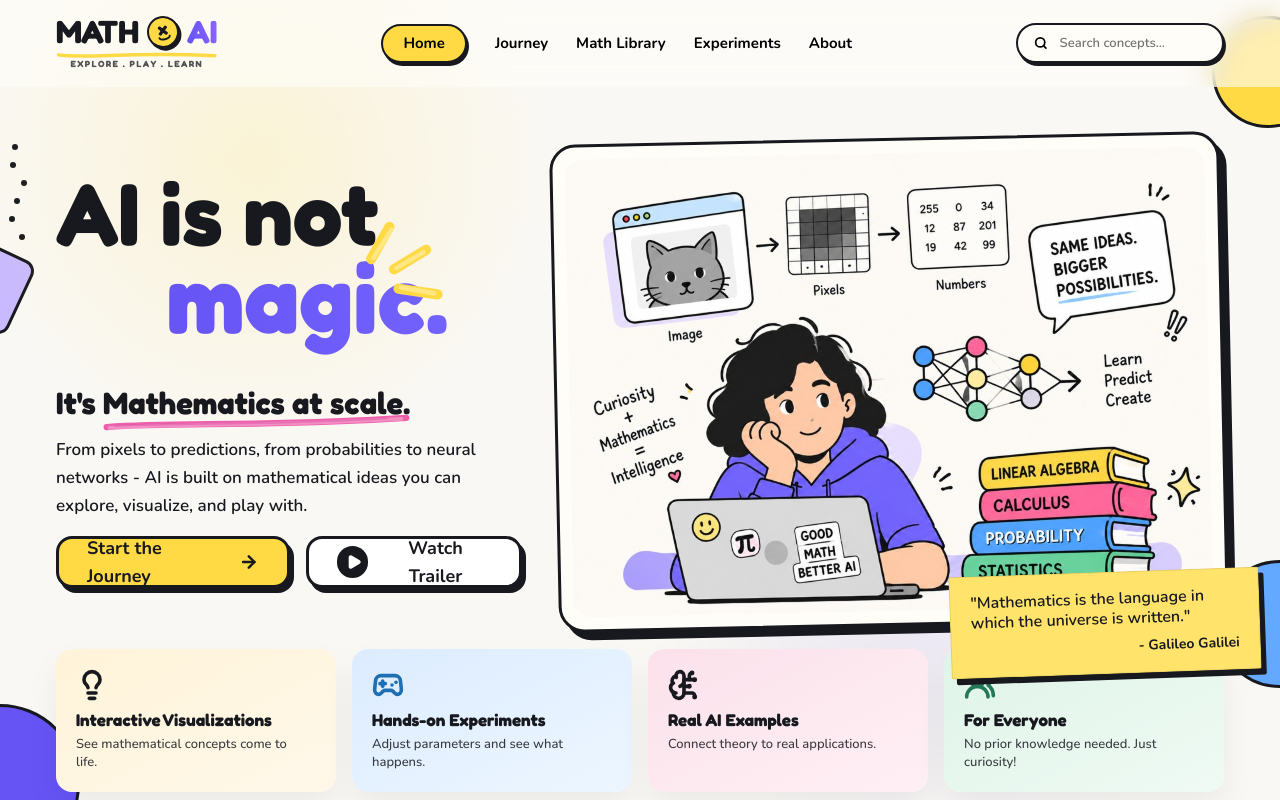
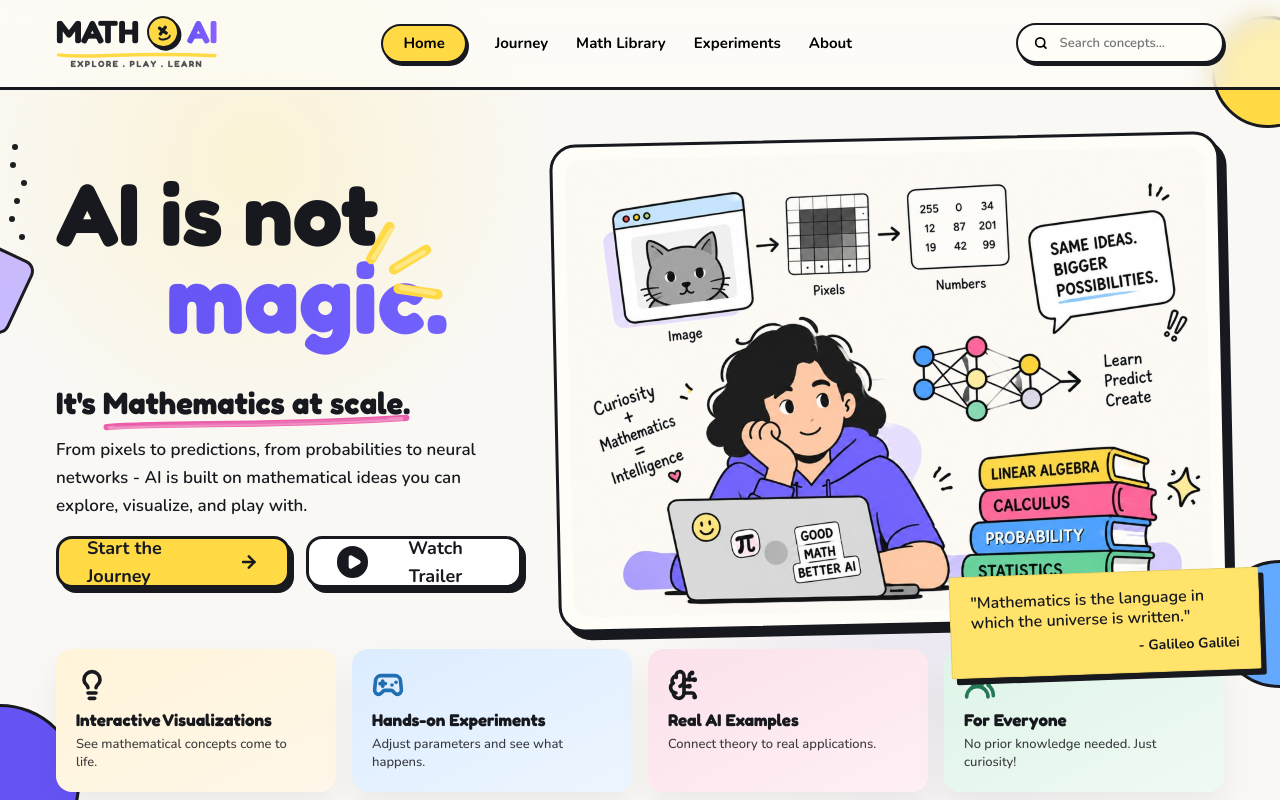
Before and after one commit to moin-ansari-o8/MATHxAI, a React (Vite) app: page / in a window 1280 px wide. Built offline with nearby package versions, Linux system fonts and the light colour scheme.

Commit message:
Restore chunky border to acrylic navigation bar

```diff
--- a/src/components/Navigation.jsx
+++ b/src/components/Navigation.jsx
@@ -9,7 +9,7 @@ export function Navigation() {
   const isHiddenOnMobile = hideOnMobilePaths.includes(location.pathname);
 
   return (
-    <div id="main-navigation" className={`fixed top-0 left-0 right-0 z-[50] bg-[#fffdf8]/60 backdrop-blur-md ${isHiddenOnMobile ? 'hidden lg:block' : ''}`}>
+    <div id="main-navigation" className={`fixed top-0 left-0 right-0 z-[50] bg-[#fffdf8]/60 backdrop-blur-md border-b-[3px] border-ink ${isHiddenOnMobile ? 'hidden lg:block' : ''}`}>
       <header className="mx-auto flex w-full max-w-[1500px] items-center justify-between gap-6 px-5 py-4 sm:px-8 lg:px-10 xl:px-14">
         <Logo />
         <nav className="hidden items-center gap-7 text-[15px] font-bold lg:flex">
```
